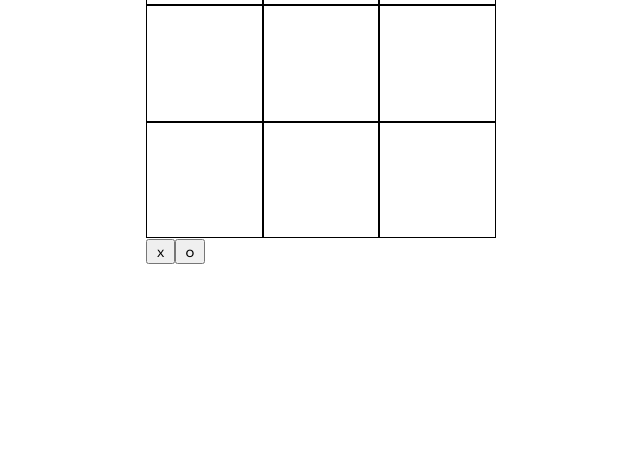
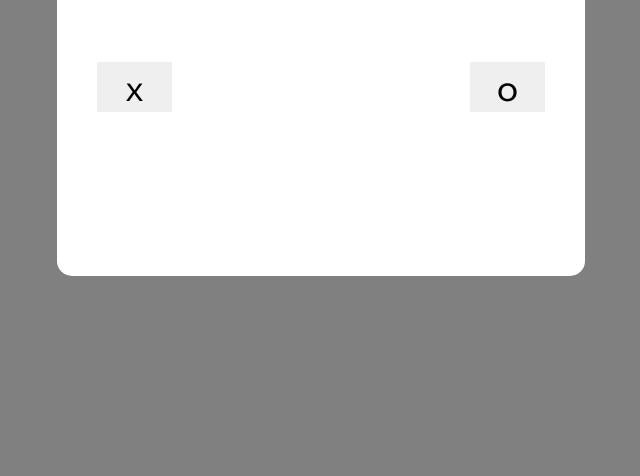
Before and after one commit to Viteail/Tic-Tac-Toe, a plain HTML site: page index.html in a window 1280 px wide. Shown: the part 324-800 px from the top of the page, without its empty margins (319-959 px from the left). Drawn offline with Linux system fonts and the light colour scheme.

Commit message:
Add modals for restart and select move

```diff
--- a/index.html
+++ b/index.html
@@ -13,7 +13,6 @@
       <div class="game">
         <div class="gameboard"></div>
       </div>
-      <div class="modal"></div>
     </div>
   </body>
 </html>
--- a/script.js
+++ b/script.js
@@ -1,6 +1,6 @@
 const gameboardDisplay = document.querySelector(".gameboard");
 const gameWrapper = document.querySelector(".game");
-const modal = document.querySelector(".modal");
+const wrapper = document.querySelector(".wrapper");
 
 const game = (() => {
   const storage = {
@@ -11,6 +11,15 @@ const game = (() => {
     winner: "",
     tie: "",
   };
+
+  // modals
+  const modalRestart = document.createElement("div");
+  modalRestart.classList.add("modal");
+  wrapper.appendChild(modalRestart);
+
+  const modalSelect = document.createElement("div");
+  modalSelect.classList.add("modal");
+  wrapper.appendChild(modalSelect);
 
   const addGameBoard = () => {
     for (let i = 0; i < 9; i++) {
@@ -23,6 +32,23 @@ const game = (() => {
   };
 
   const selectPlayerMove = () => {
+    // modal content
+    const selectPlayerModal = document.createElement("div");
+    selectPlayerModal.classList.add("selectplayermodal");
+    modalSelect.appendChild(selectPlayerModal);
+    modalSelect.style.display = "block";
+
+    // paraSelectPlayer
+    const paraSelectPlayer = document.createElement("p");
+    paraSelectPlayer.classList.add("paraselectplayer");
+    paraSelectPlayer.textContent = "Select your move!";
+    selectPlayerModal.appendChild(paraSelectPlayer);
+
+    // btn-wrapper
+    const btnWrapper = document.createElement("div");
+    btnWrapper.classList.add("btnwrapper");
+    selectPlayerModal.appendChild(btnWrapper);
+
     const buttonX = document.createElement("button");
     buttonX.textContent = "ｘ";
     buttonX.classList.add("btnX");
@@ -35,6 +61,7 @@ const game = (() => {
       storage.playerMove = storage.player2;
       buttonX.style.display = "none";
       buttonO.style.display = "none";
+      modalSelect.style.display = "none";
       return displayGame();
     });
 
@@ -43,11 +70,12 @@ const game = (() => {
       storage.playerMove = storage.player1;
       buttonX.style.display = "none";
       buttonO.style.display = "none";
+      modalSelect.style.display = "none";
       return displayGame();
     });
 
-    gameWrapper.appendChild(buttonX);
-    gameWrapper.appendChild(buttonO);
+    btnWrapper.appendChild(buttonX);
+    btnWrapper.appendChild(buttonO);
   };
 
   const switchPlayerMove = () => {
@@ -160,8 +188,9 @@ const game = (() => {
     // modal content
     const restartGameModal = document.createElement("div");
     restartGameModal.classList.add("restartgamemodal");
-    modal.appendChild(restartGameModal);
-    modal.style.display = "block";
+
+    modalRestart.appendChild(restartGameModal);
+    modalRestart.style.display = "block";
 
     // show the winner or tie
     const paraWinner = document.createElement("p");
@@ -181,14 +210,16 @@ const game = (() => {
     restartBtn.textContent = "Restart";
     restartGameModal.appendChild(restartBtn);
 
-    restartBtn.addEventListener('click',  () => {
-      modal.style.display = "none";
+    restartBtn.addEventListener("click", () => {
+      modalRestart.style.display = "none";
       while (gameboardDisplay.firstChild) {
         gameboardDisplay.removeChild(gameboardDisplay.firstChild);
       }
+      storage.playerMove = [];
       storage.gameboard = [];
       addGameBoard();
-    })
+      selectPlayerMove();
+    });
   };
 
   return {
--- a/style.css
+++ b/style.css
@@ -33,9 +33,6 @@ body {
   border: 1px solid var(--black-color);
 }
 
-.btnX, .btnO {
-}
-
 .modal {
   display: none;
   position: fixed;
@@ -53,8 +50,8 @@ body {
   align-items: center;
   justify-content: center;
   flex-direction: column;
+  position: absolute;
   gap: 20px;
-  position: absolute;
   left: 50%;
   top: 50%;
   width: 35%;
@@ -78,6 +75,43 @@ body {
   background-color: var(--white-color);
 }
 
+.selectplayermodal {
+  display: flex;
+  align-items: center;
+  flex-direction: column;
+  position: absolute;
+  left: 50%;
+  top: 50%;
+  transform: translate(-50%, -50%);
+  width: 35%;
+  min-height: 40%;
+  padding: 40px;
+  border-radius: 15px;
+  font-size: 2rem;
+  background-color: var(--white-color);
+  animation: appearModal 1s;
+}
+
+.btnwrapper {
+  display: flex;
+  align-items: center;
+  justify-content: space-between;
+  width: 100%;
+  margin-top: 10%;
+}
+
+.btnX, .btnO {
+  display: block;
+  cursor: pointer;
+  border: none;
+  width: 75px;
+  height: 50px;
+  font-size: 2rem;
+}
+
+.paraselectplayer {
+}
+
 @keyframes appearModal{
   0% {opacity: 0;}
   25% {opacity: 0.3;}
```
